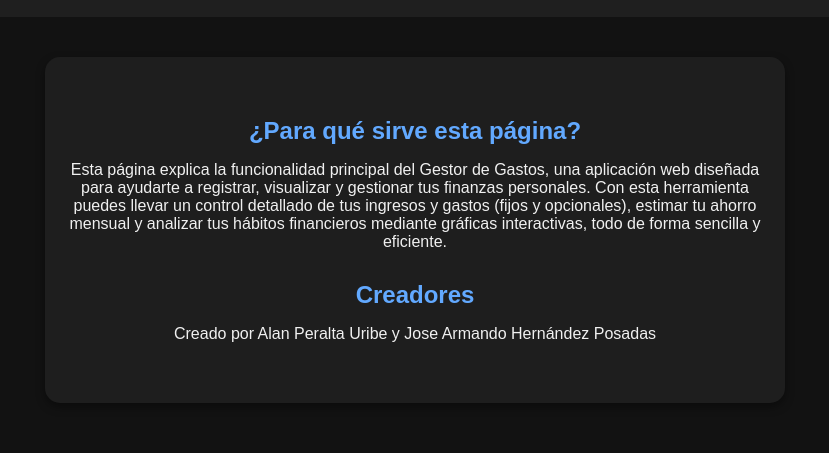
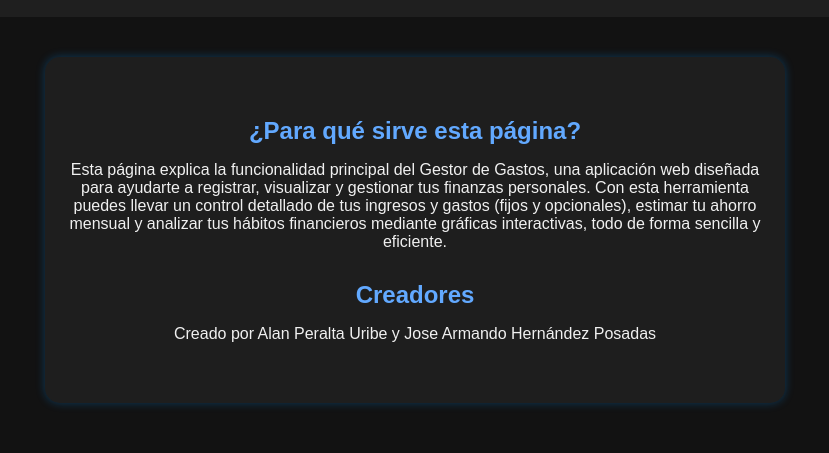
Before and after one commit to RexR848/Proyecto-M.-Gestor-de-gastos, a website: page public/acerca.html in a window 1280 px wide. Shown: the part 168-621 px from the top of the page, 225-1054 px from the left. Drawn offline with Linux system fonts and the light colour scheme.

Commit message:
Colocando el box-shadow en los .css

```diff
--- a/public/acerca.css
+++ b/public/acerca.css
@@ -62,7 +62,7 @@ body {
   padding: 30px 20px;
   background-color: #1e1e1e;
   border-radius: 15px;
-  box-shadow: 0 4px 10px rgba(0, 0, 0, 0.4);
+  box-shadow: 0 0 10px rgba(0, 150, 255, 0.3);
   text-align: center;
 }
 
--- a/public/config.css
+++ b/public/config.css
@@ -74,7 +74,7 @@ body {
   padding: 30px 20px;
   background-color: #1e1e1e;
   border-radius: 15px;
-  box-shadow: 0 4px 10px rgba(0, 0, 0, 0.4);
+  box-shadow: 0 0 10px rgba(0, 150, 255, 0.3);
   text-align: center;
 }
 
--- a/public/global.css
+++ b/public/global.css
@@ -122,7 +122,7 @@ button, input, select {
   background-color: var(--card-bg);
   padding: 20px;
   border-radius: 10px;
-  box-shadow: 0 2px 8px rgba(0, 0, 0, 0.2);
+  box-shadow: 0 0 10px rgba(0, 150, 255, 0.3);
 }
 
 .title {
```
